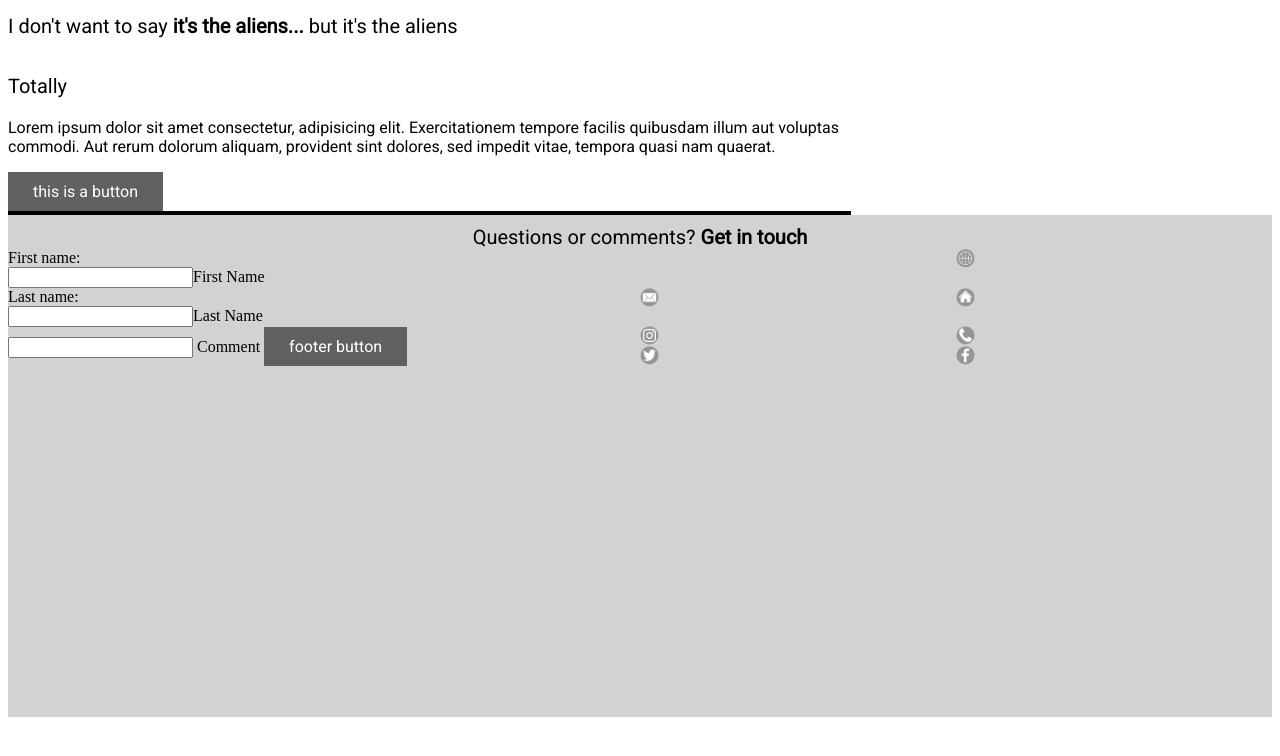
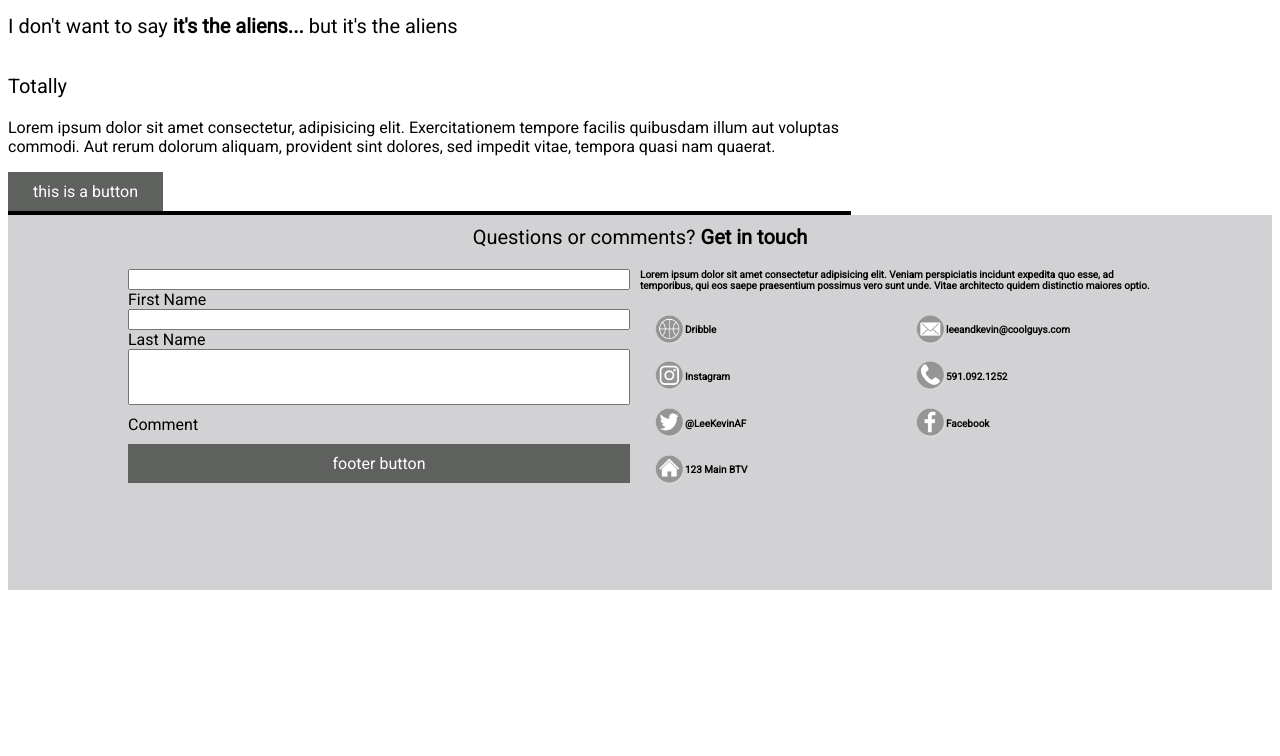
Before and after one commit to BurlingtonCodeAcademy/remock-ZenArcade17, a website: page index.html in a window 1280 px wide. Shown: the part 968-1724 px from the top of the page. Before the commit the page ends 1693 px from the top, so only its background shows below. Drawn offline with Linux system fonts and the light colour scheme.

Commit message:
footer done-ish

```diff
--- a/index.html
+++ b/index.html
@@ -74,29 +74,49 @@
       </div>
     </section>
 
+<!--- - - - - - footer - - - - -->
     <section id="footer">
       <div id="get-in-touch" class="text-medium">Questions or comments?<strong> Get in touch</strong></div>
       <div id="grid-for-footer">
-      <form>
-        <label for="fname">First name:</label><br>
+
+      <form id="form">
         <input type="text">First Name</input><br>
-        <label for="lname">Last name:</label><br>
         <input type="text">Last Name</input><br>
-        <input type="text"> Comment</input>
+        <input id="comments" type="text"> Comment</input>
         <button id="footer-button" class="buttonL">footer button</button>
       </form>
         <div id="icons">
-          <div id="contact-text" class="text-small"></div>
-          <img src="Images/footerlink-dribbble.png" class="icon"></img>
-          <img src="Images/footerlink-email.png" class="icon"></img>
-          <img src="Images/footerlink-home.png" class="icon"></img>
-          <img src="Images/footerlink-instagram.png" class="icon"></img>
-          <img src="Images/footerlink-phone.png" class="icon"></img>
-          <img src="Images/footerlink-twitter.png" class="icon"></img>
-          <img src="Images/footerlink-facebook.png" class="icon"></img>
+          <h3 id="footer-text">Lorem ipsum dolor sit amet consectetur adipisicing elit. Veniam perspiciatis incidunt expedita quo esse, ad temporibus, qui eos saepe praesentium possimus vero sunt unde. Vitae architecto quidem distinctio maiores optio.</h3>
+          <div class="icon-flex">
+            <img src="Images/footerlink-dribbble.png" class="icon"></img>
+            <h3>Dribble</h3>
+          </div>
+          <div class="icon-flex">
+            <img src="Images/footerlink-email.png" class="icon"></img>
+            <h3>leeandkevin@coolguys.com</h3>
+          </div>
+          <div class="icon-flex">
+            <img src="Images/footerlink-instagram.png" class="icon"></img>
+            <h3>Instagram</h3>
+          </div>
+            <div class="icon-flex">
+            <img src="Images/footerlink-phone.png" class="icon"></img>
+             <h3>591.092.1252</h3>
+          </div>
+          <div class="icon-flex">
+            <img src="Images/footerlink-twitter.png" class="icon"></img>
+            <h3>@LeeKevinAF</h3>
+          </div>
+          <div class="icon-flex">
+            <img src="Images/footerlink-facebook.png" class="icon"></img>
+            <h3>Facebook</h3>
+          </div>
+          <div class="icon-flex">
+            <img src="Images/footerlink-home.png" class="icon"></img>
+            <h3>123 Main BTV</h3>
+          </div>
         </div>
       </div>
     </section>
-
   </body>
 </html>
--- a/main.css
+++ b/main.css
@@ -33,9 +33,6 @@
   height: 2px;
 }
 
-#title {
-
-}
 
 #title-desc {
   padding-top: 10px;
@@ -76,7 +73,7 @@
 
 #footer-button {
   font-size: 16px;
-  margin: 15x;
+  margin-top: 10px;
 }
 .buttonL {
   background-color: rgb(95, 97, 95);
@@ -193,8 +190,12 @@
   margin-bottom: px;
 }
 /*  - - - - footer  - - - - */
+
 #footer {
   background-color: #d2d2d4;
+  position: static;
+  width: auto;
+  height: 375px;
 }
 
 #get-in-touch {
@@ -203,20 +204,59 @@
 }
 
 #grid-for-footer {
+  margin: 10px;
   display: grid;
   grid-template-columns: 1fr 1fr;
   grid-template-rows: 1fr 1fr 1fr 1fr;
   grid-template-areas:
-    "icon";
+    "form icons"
+     "form icons"
+     "form icons"
+     "form icons";
+  padding-right: 100px;
+  padding-left: 100px;
 }
-
+#form {
+  display: grid;
+  margin: 10px;
+  font-family: Roboto, Courier;
+}
+#comments {
+  height: 50px;
+  width: auto;
+  margin-bottom: 10px;
+}
 #icons {
   display: grid;
   grid-template-columns: 1fr 1fr;
-  grid-template-rows: 1fr 1fr;
-  justify-content: space-evenly;
+  grid-template-rows: 1fr 1fr 1fr 1fr 1fr;
+  grid-template-areas:
+  "footer-text footer-text"
+  "icon-flex icon-flex"
+  "icon-flex icon-flex"
+  "icon-flex icon-flex"
+  "icon-flex icon-flex";
+}
+
+#footer-text {
+  grid-area: 1 / span 2;
+}
+
+.icon-flex{
+  display: flex;
+  justify-content: flex-start;
+  align-items: center;
+  padding-right: 15px;
+  padding-left: 15px;
+
+}
+
+h3 { /* <h3> reserved for icon text */
+  font-size: 10px;
+  font-family: Roboto, Courier;
+  text-align: left;
 }
 .icon {
-  width: 20px;
-  height: 20px
+  width: 30px;
+  height: 30px
 }
```
Also changed, not shown: Images/tiktokcolor.png (added).
